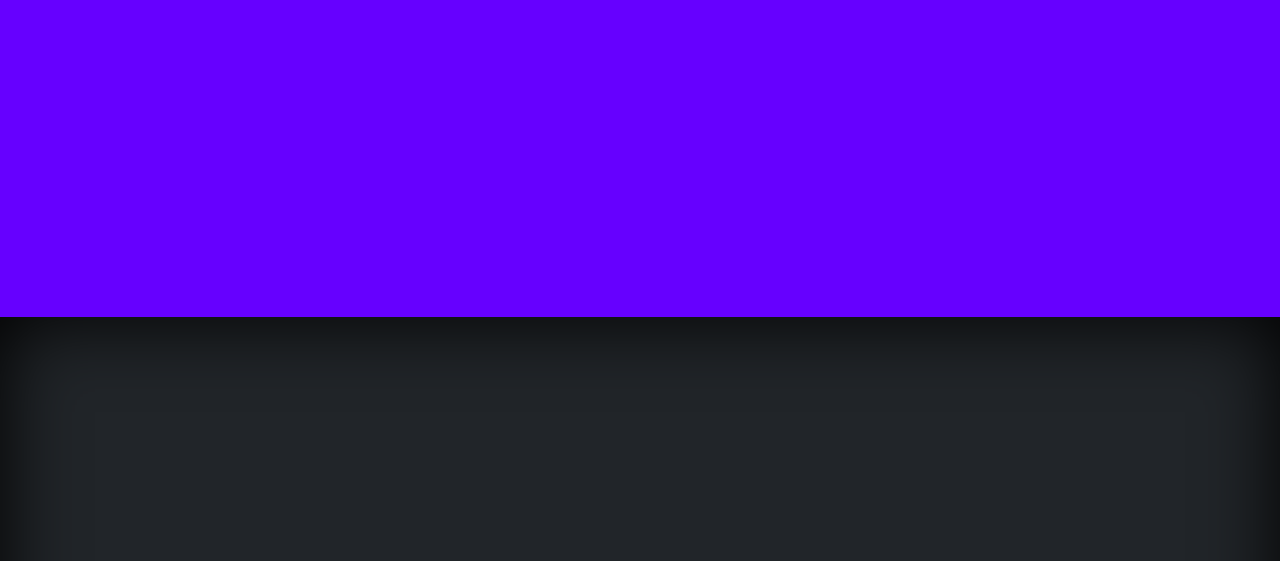
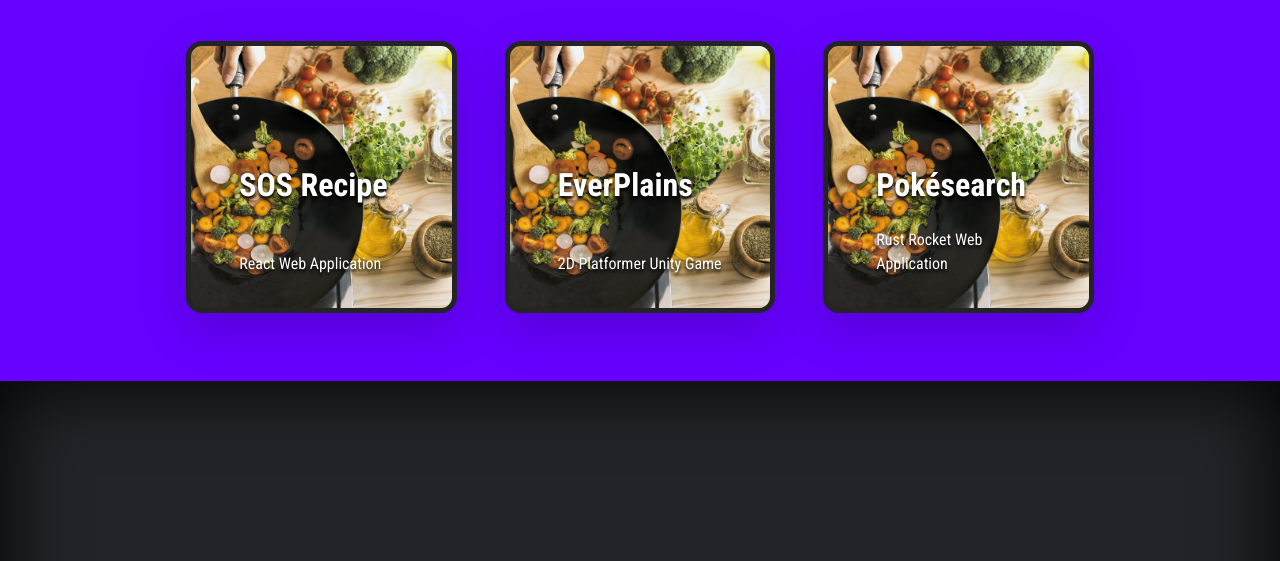
Before and after one commit to rivera26/rivera26.github.io, a plain HTML site: page index.html in a window 1280 px wide. Shown: the part 750-1311 px from the top of the page. Drawn offline with nearby package versions, Linux system fonts and the light colour scheme.

Commit message:
Projects section

```diff
--- a/css/styles.css
+++ b/css/styles.css
@@ -1,6 +1,7 @@
 body {
   margin: 0;
   font-family: "Roboto Condensed", sans-serif;
+  text-shadow: 0 0.1rem 0.1rem black;
 }
 
 section {
@@ -67,3 +68,44 @@ nav {
 .nav-masthead .active {
   color: #fff;
 }
+
+/*
+ * Cards
+ */
+
+.card {
+    position: relative;
+    background-color: #fff;
+    border: 5px solid rgb(36, 36, 36);
+    border-radius: 1rem;
+    text-shadow: 0 0.2rem 0.2rem black;
+    transition: transform .2s;
+    text-align: left;
+}
+
+.card:hover {
+    transform: scale(1.2);
+    z-index: 90;
+    text-decoration: underline;
+}
+
+#card1 {
+    background-image: url('../img/landing-background.jpg');
+    background-position: center center;
+    background-size: cover;
+    background-repeat: no-repeat;
+}
+
+#card2 {
+    background-image: url('../img/landing-background.jpg');
+    background-position: center center;
+    background-size: cover;
+    background-repeat: no-repeat;
+}
+
+#card3 {
+    background-image: url('../img/landing-background.jpg');
+    background-position: center center;
+    background-size: cover;
+    background-repeat: no-repeat;
+}
--- a/index.html
+++ b/index.html
@@ -28,13 +28,45 @@
             </p>
         </section>
         <div class="spacer layer1"></div>
-        <section id="projects" class="purple">
-
+        <section class="purple" id="projects">
+            <h1>Projects</h1>
+            <div class="row row-cols-1 row-cols-lg-3 align-items-stretch g-5 py-5">
+                <div class="col">
+                    <a href="https://github.com/SOS-Recipe/SOS_Recipe" style="text-decoration: none;">
+                        <div class="card h-100 text-white bg-dark shadow-lg" id="card1">
+                            <div class="d-flex flex-column h-100 p-5 pb-3">
+                                <h2 class="pt-4 mt-5 mb-4 display-7 fw-bold">SOS Recipe</h2>
+                                <p class="mt-auto">React Web Application</p>
+                            </div>
+                        </div>
+                    </a>
+                </div>
+                <div class="col">
+                    <a href="https://github.com/EverPlainsGroup/EverPlains" style="text-decoration: none;">
+                        <div class="card h-100 text-white bg-dark shadow-lg" id="card2">
+                            <div class="d-flex flex-column h-100 p-5 pb-3">
+                                <h2 class="pt-4 mt-5 mb-4 display-7 fw-bold">EverPlains</h2>
+                                <p class="mt-auto">2D Platformer Unity Game</p>
+                            </div>
+                        </div>
+                    </a>
+                </div>
+                <div class="col">
+                    <a href="https://github.com/CS510-PokeSearch/pokesearch" style="text-decoration: none;">
+                        <div class="card h-100 text-white bg-dark shadow-lg" id="card3">
+                            <div class="d-flex flex-column h-100 p-5 pb-3">
+                                <h2 class="pt-4 mt-5 mb-4 display-7 fw-bold">Pokésearch</h2>
+                                <p class="mt-auto">Rust Rocket Web Application</p>
+                            </div>
+                        </div>
+                    </a>
+                </div>
+            </div>
         </section>
         <section id="previous">
 
         </section>
-        <section id="contact" class="pink">
+        <section class="pink" id="contact">
 
         </section>
         <footer class="mt-auto">
```
Also changed, not shown: img/landing-background.jpg (added).
